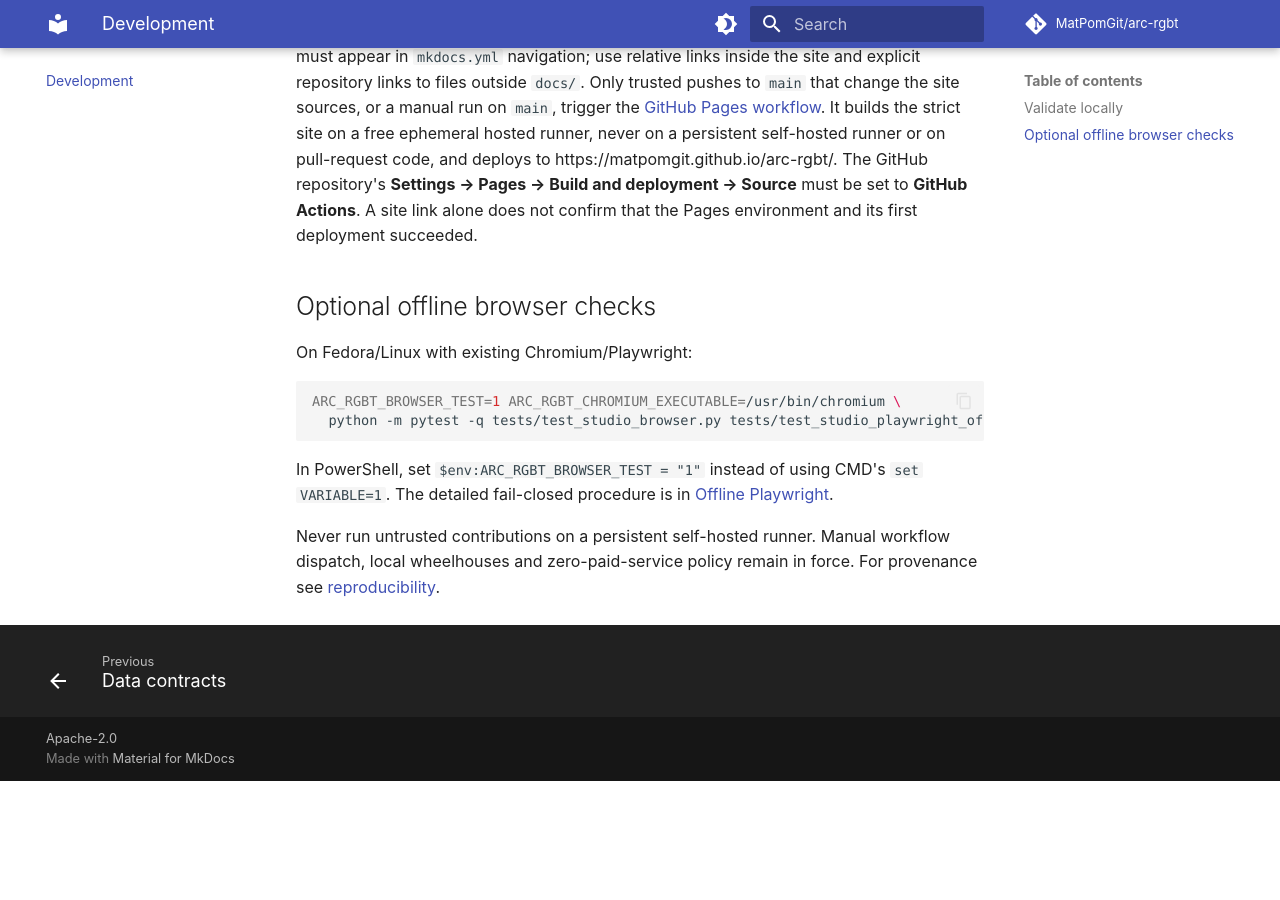
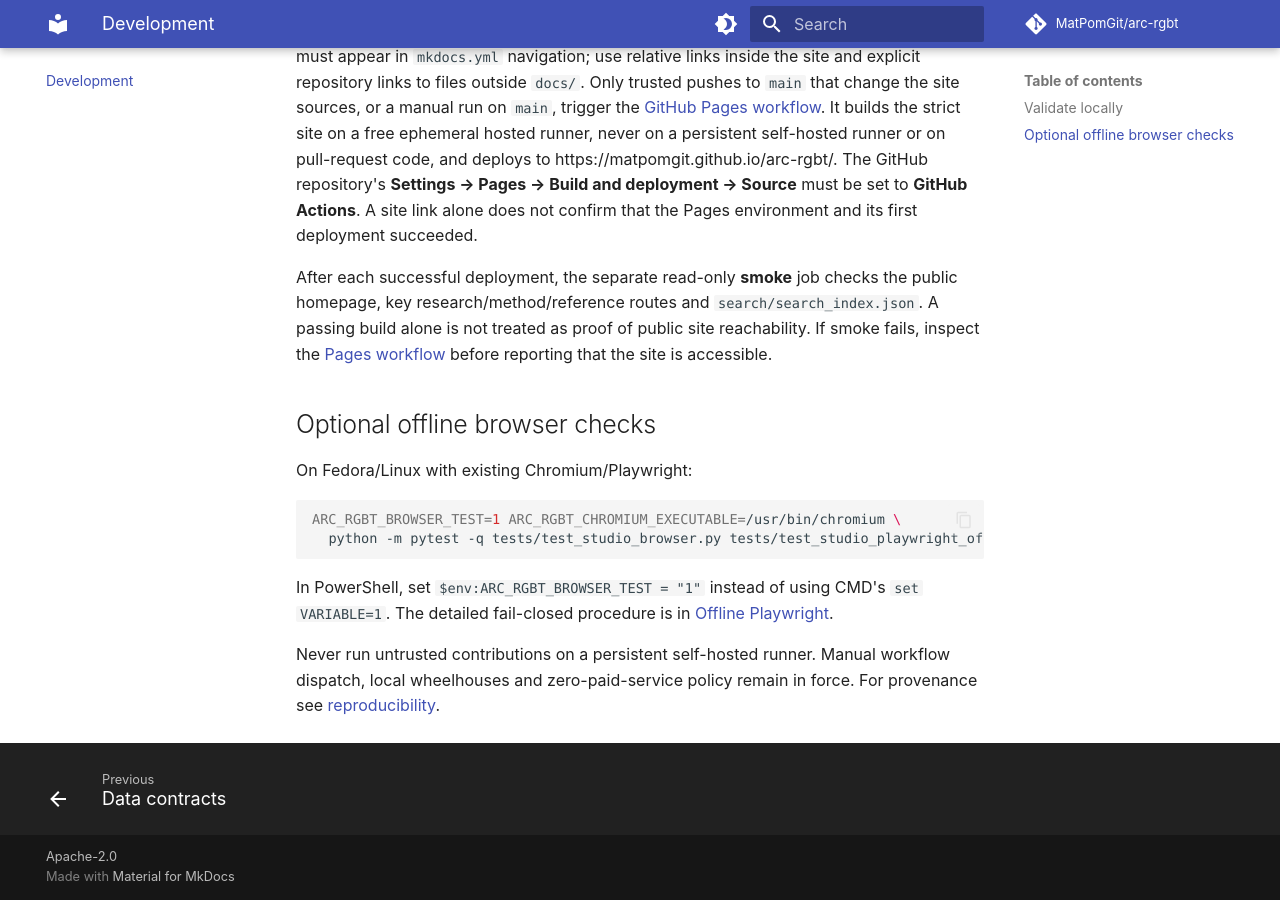
Before and after one commit to MatPomGit/arc-rgbt, an MkDocs documentation site: the page built from docs/development.md, in a window 1280 px wide and 900 px high, scrolled down 509 px. Built offline with MkDocs 1.6.1 and Material for MkDocs 9.7.7, drawn with Linux system fonts in a browser that asks for light colours; comment, search, counter and statistics services are not loaded; before the commit the page ends 1290 px from its top, so only the background shows below that.

Commit message:
ci(pages): check deployed MkDocs routes and search index (#14)
Read-only public-site smoke validation after successful Pages deployment; nine routes and search index, bounded HTTP retries. No PR or self-hosted execution.

```diff
--- a/docs/development.md
+++ b/docs/development.md
@@ -28,6 +28,13 @@ The GitHub repository's **Settings → Pages → Build and deployment → Source
 must be set to **GitHub Actions**. A site link alone does not confirm
 that the Pages environment and its first deployment succeeded.
 
+After each successful deployment, the separate read-only **smoke** job
+checks the public homepage, key research/method/reference routes and
+`search/search_index.json`. A passing build alone is not treated as
+proof of public site reachability. If smoke fails, inspect the
+[Pages workflow](https://github.com/MatPomGit/arc-rgbt/actions/workflows/pages.yml)
+before reporting that the site is accessible.
+
 ## Optional offline browser checks
 
 On Fedora/Linux with existing Chromium/Playwright:
```
Also changed, not shown: 1 other file.
